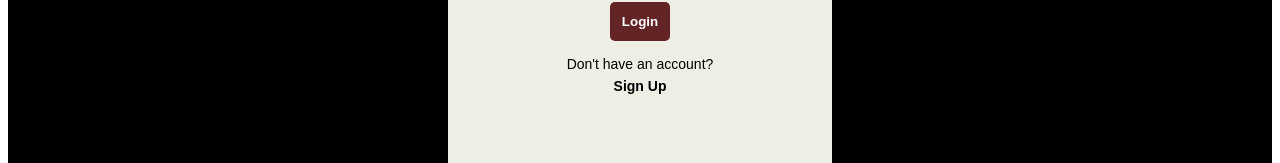
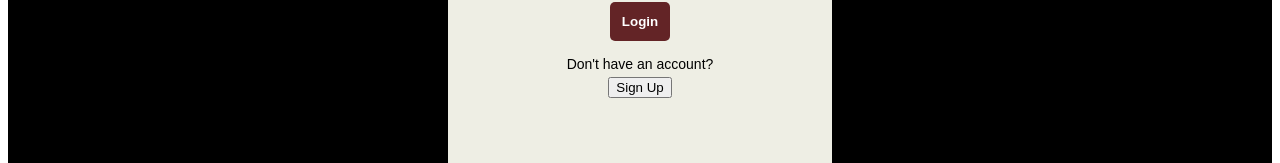
Before and after one commit to camila-hernandez/TravelApp, a React (Vite) app in the folder travel-app-v3/: page / in a window 1280 px wide. Shown: the part 542-705 px from the top of the page. Built offline with nearby package versions, Linux system fonts and the light colour scheme.

Commit message:
Added navigation to the sign up page

```diff
--- a/travel-app-v3/src/App.jsx
+++ b/travel-app-v3/src/App.jsx
@@ -23,11 +23,7 @@ const App = () => {
   };
 
   const handleSignUp = () => {
-    setCurrentPage('sign-up'); // Redirect to home page after sign-up
-  }
-
-  const handleDeleteAccount = () => {
-    setCurrentPage('login'); //Redirect to login page after deleting account
+    setCurrentPage('signup'); // Redirect to signup page after sign-up
   }
 
   const handleLogout = () => {
@@ -53,8 +49,8 @@ const App = () => {
         <div className='body-container'>
           <main>
             {/* Render different pages based on currentPage */}
-            {currentPage === 'login' && <Page_Login onLogin={handleLogin}/>}
-            {currentPage === 'sign-up' && <Page_SignUp/>}
+            {currentPage === 'login' && <Page_Login onLogin={handleLogin} onSignUp={handleSignUp}/>}
+            {currentPage === 'signup' && <Page_SignUp />}
             {currentPage === 'home' && <Page_Home />}
             {currentPage === 'events' && <Page_Events />}
             {currentPage === 'calendar' && <Page_Calendar />}
@@ -63,7 +59,7 @@ const App = () => {
         </div>
 
         {/* Conditionally render footer */}
-        {currentPage !== 'login' && (
+        {currentPage !== 'login' && currentPage !== 'signup' && (
           <div className='footer-container'>
             <Footer
               onHomeClick={() => handlePageChange('Home')}
--- a/travel-app-v3/src/pages/page_Login.jsx
+++ b/travel-app-v3/src/pages/page_Login.jsx
@@ -2,7 +2,7 @@ import React, { useState } from 'react';
 import whereLogo from '../assets/WhereLogoGreen.png';
 import "./page_Account.css";
 
-const Login = ({ onLogin }) => {
+const Login = ({ onLogin, onSignUp }) => {
   const [username, setUsername] = useState('');
   const [password, setPassword] = useState('');
   const [error, setError] = useState(null); // Initialize error as null
@@ -72,7 +72,7 @@ const Login = ({ onLogin }) => {
       </div>
       <div className="login-field-signUp">
         <div className="sign-up-text">Don't have an account?</div>
-        <a href="/sign-up" className="sign-up-link">Sign Up</a>
+        <button className="signup-button" onClick={onSignUp}>Sign Up</button>
       </div>
     </div>
   );
--- a/travel-app-v3/src/pages/page_SignUp.jsx
+++ b/travel-app-v3/src/pages/page_SignUp.jsx
@@ -1,7 +1,7 @@
 import React, { useState } from 'react';
 import "./page_Account.css";
 
-const SignUp = ({ onSignUp }) => {
+const SignUp = ({ onSignup }) => {
   const [firstName, setFirstName] = useState('');
   const [lastName, setLastName] = useState('');
   const [email, setEmail] = useState('');
```
